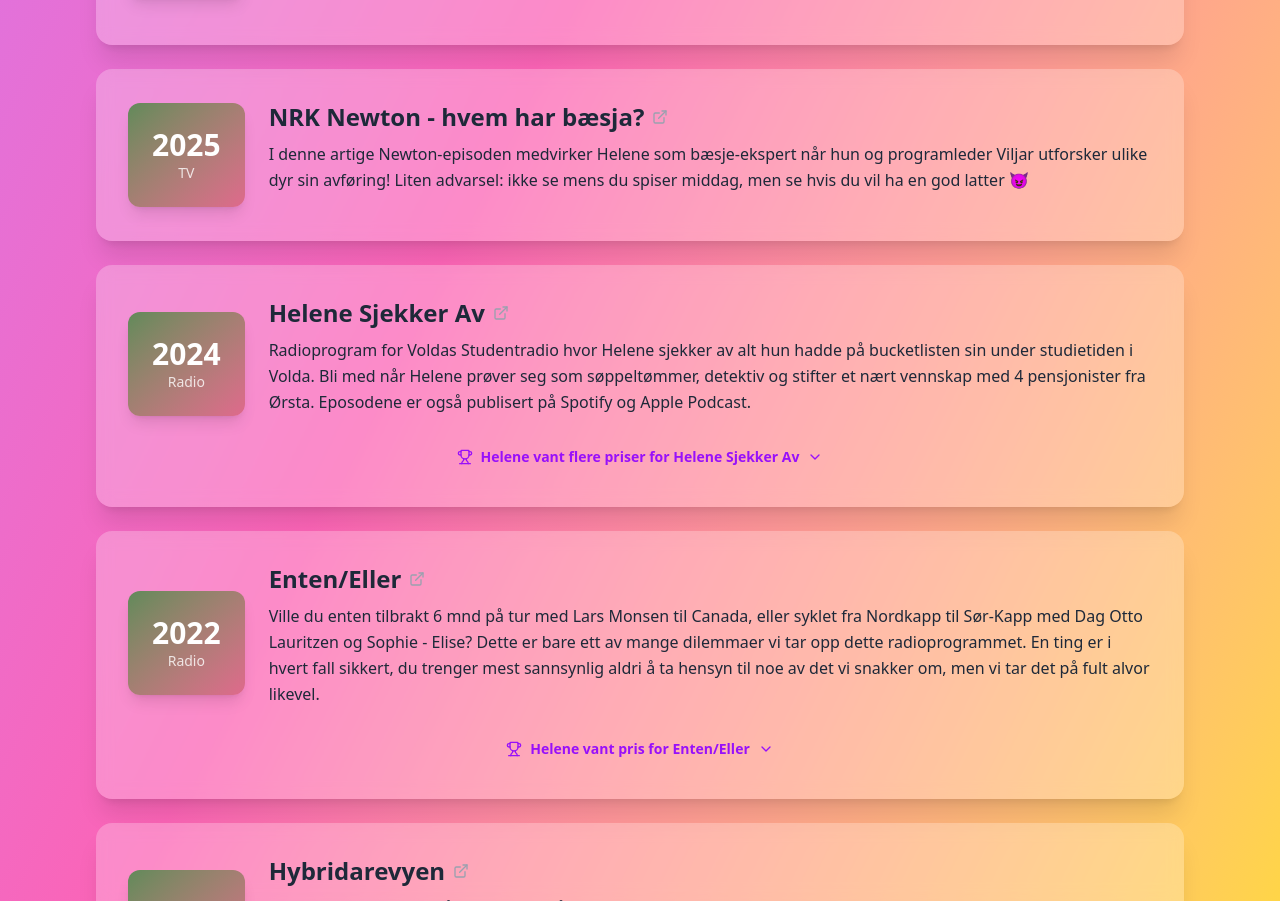
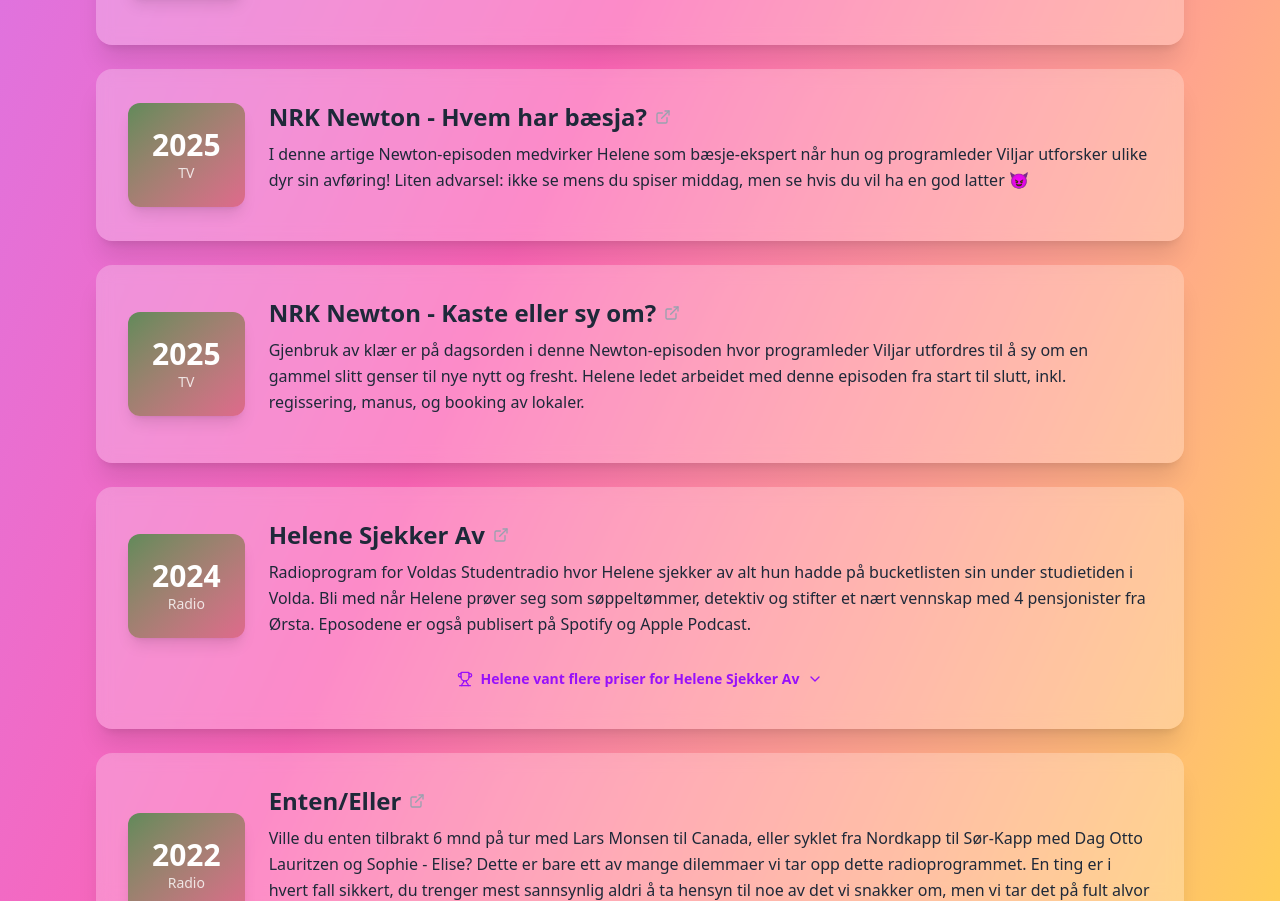
Before and after one commit to vegardhaneberg/Heltel, a React (Vite) app: page / in a window 1280 px wide. Shown: the part 1447-2348 px from the top of the page. Built offline with nearby package versions, Linux system fonts and the light colour scheme; a web font is replaced by a local one.

Commit message:
Add Newton episode as previous work

```diff
--- a/src/data/PreviousWork.ts
+++ b/src/data/PreviousWork.ts
@@ -38,11 +38,21 @@
   },
   {
     year: 2025,
-    title: "NRK Newton - hvem har bæsja?",
+    title: "NRK Newton - Hvem har bæsja?",
     description:
       "I denne artige Newton-episoden medvirker Helene som bæsje-ekspert når hun og programleder Viljar utforsker ulike dyr sin avføring! Liten advarsel: ikke se mens du spiser middag, men se hvis du vil ha en god latter 😈",
     type: "TV",
     link: "https://tv.nrk.no/serie/newton/sesong/2025/episode/DMPP21501225",
+    color: "bg-gradient-to-br from-[#608a5a] to-[#df698c]",
+    prizes: undefined,
+  },
+  {
+    year: 2025,
+    title: "NRK Newton - Kaste eller sy om?",
+    description:
+      "Gjenbruk av klær er på dagsorden i denne Newton-episoden hvor programleder Viljar utfordres til å sy om en gammel slitt genser til nye nytt og fresht. Helene ledet arbeidet med denne episoden fra start til slutt, inkl. regissering, manus, og booking av lokaler.",
+    type: "TV",
+    link: "https://tv.nrk.no/serie/newton/sesong/2025/episode/DMPP21501525",
     color: "bg-gradient-to-br from-[#608a5a] to-[#df698c]",
     prizes: undefined,
   },
```
Also changed, not shown: src/components/PrizeComponent.tsx (+1 -7 lines).
